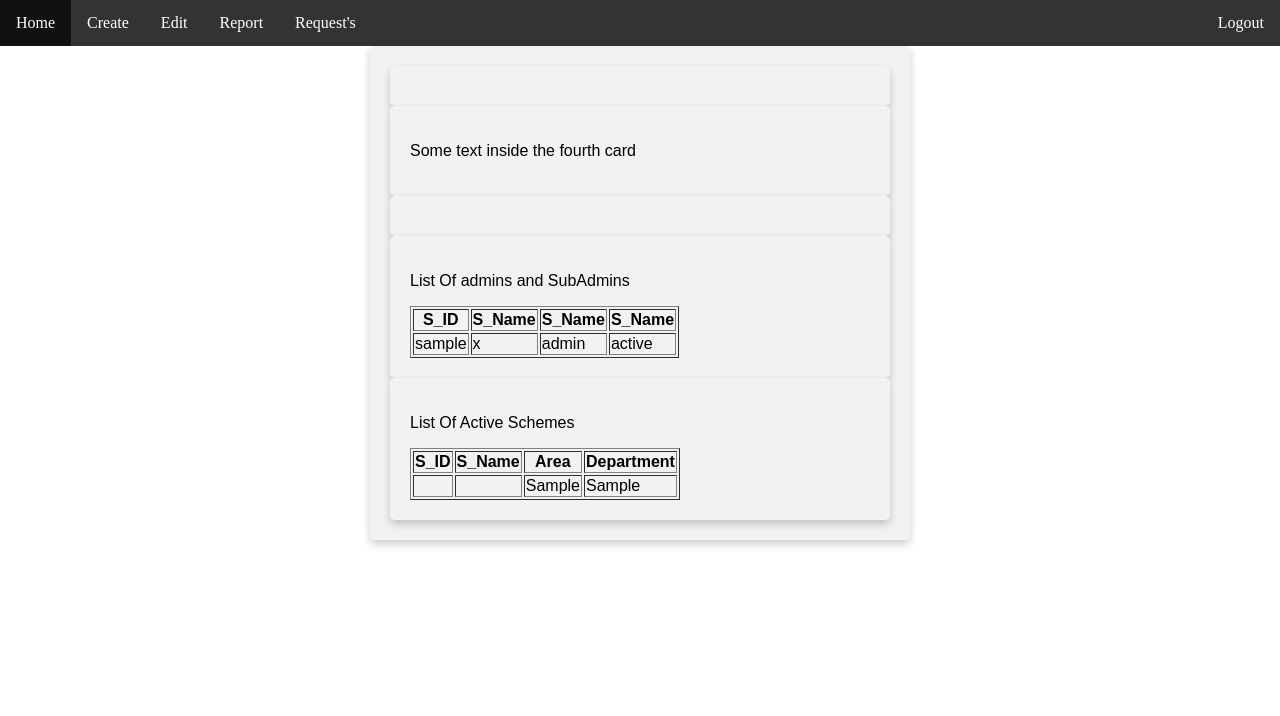
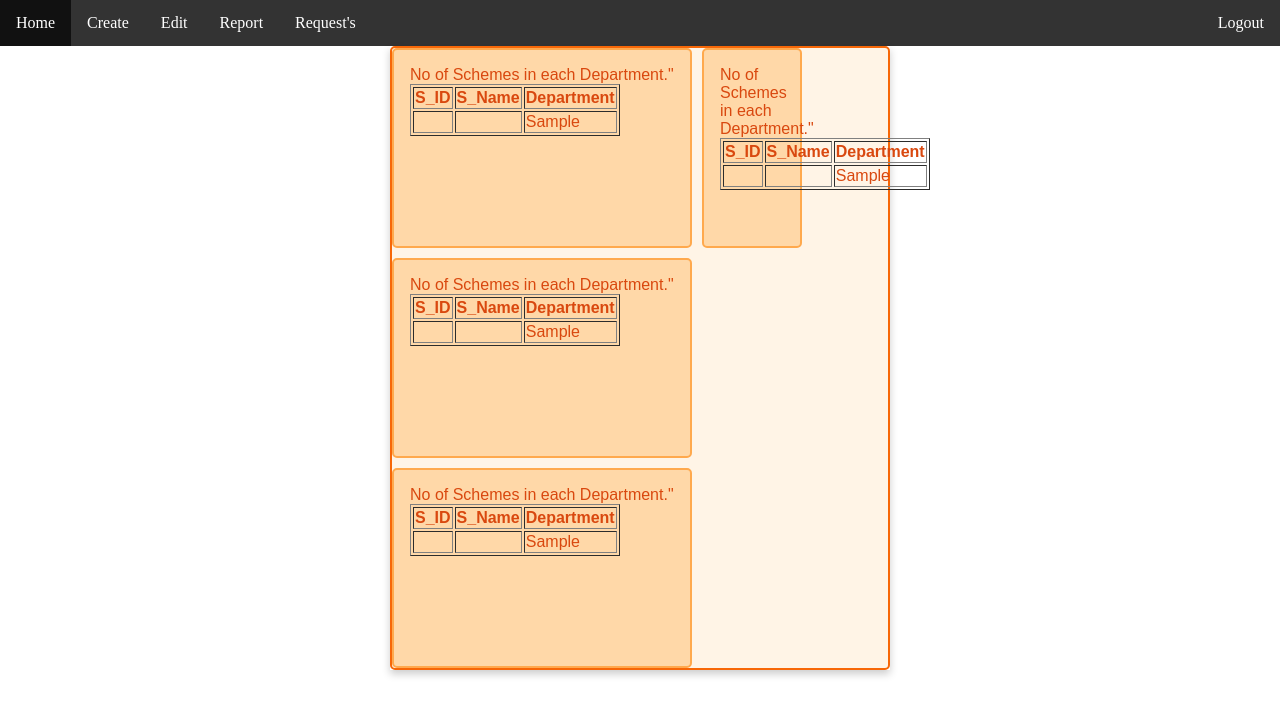
Before and after one commit to ashwinibit/SKY_HACK, a PHP site: page /report.php in a window 1280 px wide. Shown: the top 716 px of the page. Run offline with PHP 8.4, Linux system fonts and the light colour scheme; tables that the repository leaves empty or names only in its code hold one stand-in row (values such as "Sample post"); data that the repository does not hold is empty.

Commit message:
Add existing file

```diff
--- a/report.php
+++ b/report.php
@@ -1,12 +1,31 @@
+<!DOCTYPE html>
 <html>
 <head>
+
 <style>
+    .wrapper {
+    display: grid;
+    grid-template-rows: repeat(3, 200px);
+    grid-gap: 10px;
+    grid-auto-flow: column;
+    grid-auto-columns: 300px 100px;
+}
+* {box-sizing: border-box;}
 
-div {
+.wrapper {
+    border: 2px solid #f76707;
     border-radius: 5px;
-    background-color: #f2f2f2;
-    padding: 20px;
+    background-color: #fff4e6;
 }
+
+.wrapper  div {
+    border: 2px solid #ffa94d;
+    border-radius: 5px;
+    background-color: #ffd8a8;
+    padding: 1em;
+    color: #d9480f;
+}
+
 
 .card {
 
@@ -15,102 +34,162 @@ box-shadow: 0 4px 8px 0 rgba(0, 0, 0, 0.2);
   margin: auto;
   text-align: left;
   font-family: arial;
-
+  top:10%;
 }
 
 </style>
+
 </head>
 <body>
     <?php
-        include ('./nav/navigation.php');
-
+    include './nav/navigation.php';
     ?>
-        <div class="card">
 
     <div class="card">
+    <div class="wrapper">
 
-        </div>
-        <div class="card">
-      <p class="card-text">Some text inside the fourth card</p>
-        </div>
-            <div class="card">
+      <div>
 
-        </div>
-              <div class="card">
+        <?php
+            echo ("No of Schemes in each Department");
+        echo '."<br>';
+          $conn = mysqli_connect('localhost','root','','sky');
+		if($conn){
+                    $sql = "SELECT * FROM `scheme`";
 
-                  <p class="card-text">List Of admins and SubAdmins</p>
-                  <?php
-                    $conn = mysqli_connect('localhost','root','','sky');
-
-				if($conn){
-
-                    $sql = "SELECT * FROM `login`";
+                    //$sql = "SELECT `S_ID`,`S_Name` FROM `scheme` GROUP BY `department` ";
                     $result = $conn->query($sql);
 
-                    if ($result->num_rows > 0) {
-                        // output data of each row
-                            echo "<table border='1'><th>S_ID</th><th>S_Name</th><th>S_Name</th><th>S_Name</th>";
-                        while($row = $result->fetch_assoc()) {
-                                    echo "<tr>";
-                                    echo "<td>".$row['username']."</td>";
-                                    echo "<td>".$row['password']."</td>";
-                                    echo "<td>".$row['role']."</td>";
-                                    echo "<td>".$row['state']."</td>";
-                                    //echo "<td>".$row['day']."</td>";
-                                    echo "</tr>";
-                        }
-                            echo "</table>";
-                    } else {
-                        echo "0 results";
-                    }
-                    $conn->close();
 
 
-				}
-                  ?>
-        </div>
+                    if ($result->num_rows > 0) {
 
-
-            <div class="card">
-
-                  <p class="card-text">List Of Active Schemes</p>
-                  <?php
-                    $conn = mysqli_connect('localhost','root','','sky');
-
-				if($conn){
-
-                    $sql = "SELECT * FROM `scheme` WHERE `status` = 'active'";
-                    $result = $conn->query($sql);
-
-                    if ($result->num_rows > 0) {
-                        // output data of each row
-                            echo "<table border='1'><th>S_ID</th><th>S_Name</th><th>Area</th><th>Department</th>";
+                        echo "<table border='1'><th>S_ID</th><th>S_Name</th><th>Department</th>";
                         while($row = $result->fetch_assoc()) {
                                     echo "<tr>";
                                     echo "<td>".$row['S_ID']."</td>";
                                     echo "<td>".$row['S_Name']."</td>";
-                                    echo "<td>".$row['area']."</td>";
-                                    //echo "<td>".$row['elig']."</td>";
-                                   // echo "<td>".$row['benifits']."</td>";
                                     echo "<td>".$row['department']."</td>";
-                                    //echo "<td>".$row['day']."</td>";
                                     echo "</tr>";
                                      }
                             echo "</table>";
-                    } else {
+                    }
+                    else {
                         echo "0 results";
                     }
                     $conn->close();
+		}
+        ?>
 
 
+      </div>
+      <div>
+
+        <?php
+            echo ("No of Schemes in each Department");
+        echo '."<br>';
+          $conn = mysqli_connect('localhost','root','','sky');
+		if($conn){
+                    $sql = "SELECT * FROM `scheme`";
+
+                    //$sql = "SELECT `S_ID`,`S_Name` FROM `scheme` GROUP BY `department` ";
+                    $result = $conn->query($sql);
+
+
+
+                    if ($result->num_rows > 0) {
+
+                        echo "<table border='1'><th>S_ID</th><th>S_Name</th><th>Department</th>";
+                        while($row = $result->fetch_assoc()) {
+                                    echo "<tr>";
+                                    echo "<td>".$row['S_ID']."</td>";
+                                    echo "<td>".$row['S_Name']."</td>";
+                                    echo "<td>".$row['department']."</td>";
+                                    echo "</tr>";
+                                     }
+                            echo "</table>";
+                    }
+                    else {
+                        echo "0 results";
+                    }
+                    $conn->close();
 		}
         ?>
+
+
       </div>
+      <div>
+
+        <?php
+            echo ("No of Schemes in each Department");
+        echo '."<br>';
+          $conn = mysqli_connect('localhost','root','','sky');
+		if($conn){
+                    $sql = "SELECT * FROM `scheme`";
+
+                    //$sql = "SELECT `S_ID`,`S_Name` FROM `scheme` GROUP BY `department` ";
+                    $result = $conn->query($sql);
+
+
+
+                    if ($result->num_rows > 0) {
+
+                        echo "<table border='1'><th>S_ID</th><th>S_Name</th><th>Department</th>";
+                        while($row = $result->fetch_assoc()) {
+                                    echo "<tr>";
+                                    echo "<td>".$row['S_ID']."</td>";
+                                    echo "<td>".$row['S_Name']."</td>";
+                                    echo "<td>".$row['department']."</td>";
+                                    echo "</tr>";
+                                     }
+                            echo "</table>";
+                    }
+                    else {
+                        echo "0 results";
+                    }
+                    $conn->close();
+		}
+        ?>
+
+
+      </div>
+      <div>
+
+        <?php
+            echo ("No of Schemes in each Department");
+        echo '."<br>';
+          $conn = mysqli_connect('localhost','root','','sky');
+		if($conn){
+                    $sql = "SELECT * FROM `scheme`";
+
+                    //$sql = "SELECT `S_ID`,`S_Name` FROM `scheme` GROUP BY `department` ";
+                    $result = $conn->query($sql);
+
+
+
+                    if ($result->num_rows > 0) {
+
+                        echo "<table border='1'><th>S_ID</th><th>S_Name</th><th>Department</th>";
+                        while($row = $result->fetch_assoc()) {
+                                    echo "<tr>";
+                                    echo "<td>".$row['S_ID']."</td>";
+                                    echo "<td>".$row['S_Name']."</td>";
+                                    echo "<td>".$row['department']."</td>";
+                                    echo "</tr>";
+                                     }
+                            echo "</table>";
+                    }
+                    else {
+                        echo "0 results";
+                    }
+                    $conn->close();
+		}
+        ?>
 
 
       </div>
 
-
+    </div>
+    </div>
 </body>
-
 </html>
--- a/subadmin/analysis.php
+++ b/subadmin/analysis.php
@@ -46,7 +46,7 @@ box-shadow: 0 4px 8px 0 rgba(0, 0, 0, 0.2);
     ?>
 
     <div class="card">
-  <div class="wrapper">
+    <div class="wrapper">
 
       <div>
 
@@ -189,7 +189,7 @@ box-shadow: 0 4px 8px 0 rgba(0, 0, 0, 0.2);
 
       </div>
 
-</div>
-</div>
+    </div>
+    </div>
 </body>
 </html>
```
Lines whose indentation alone changed are shown as unchanged.
